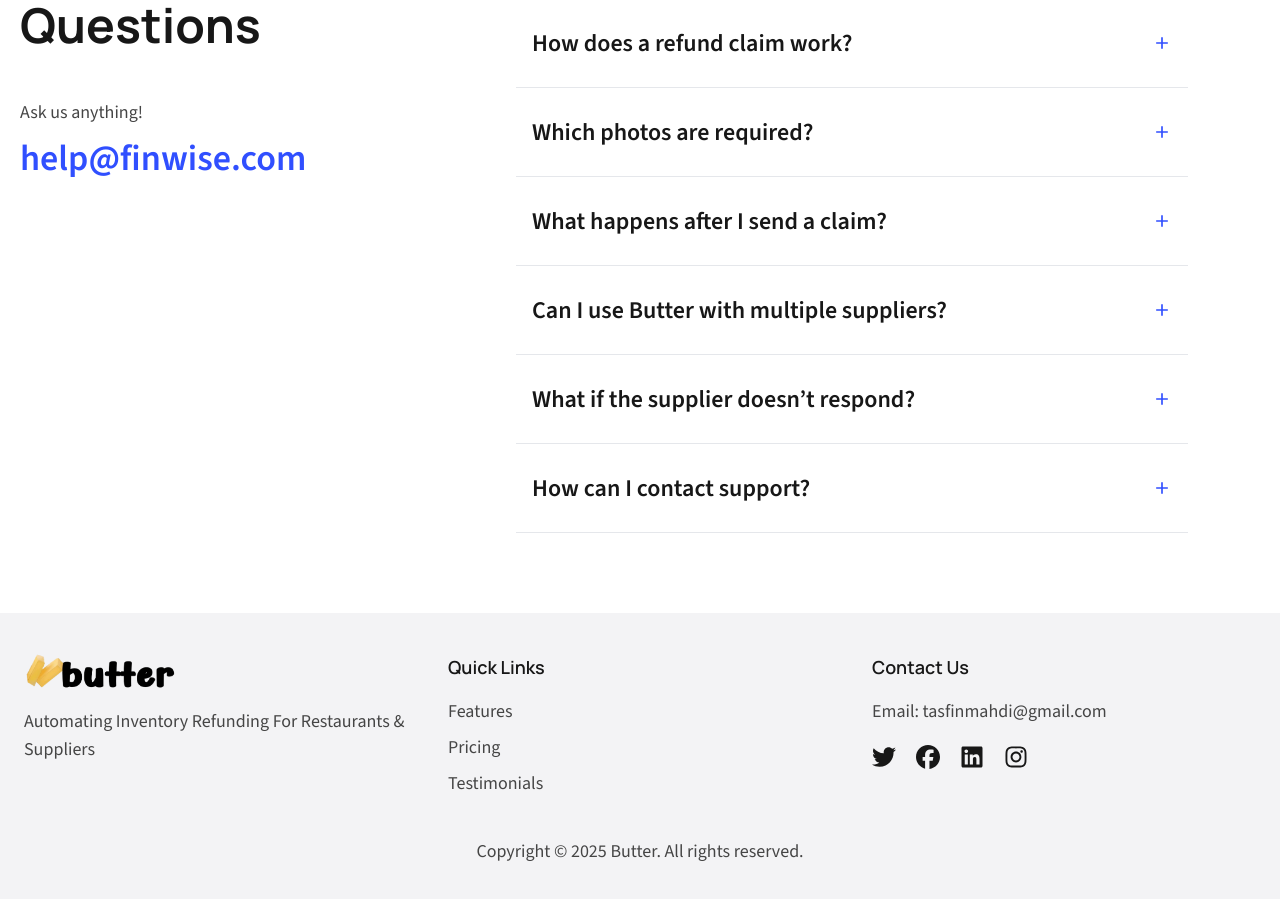
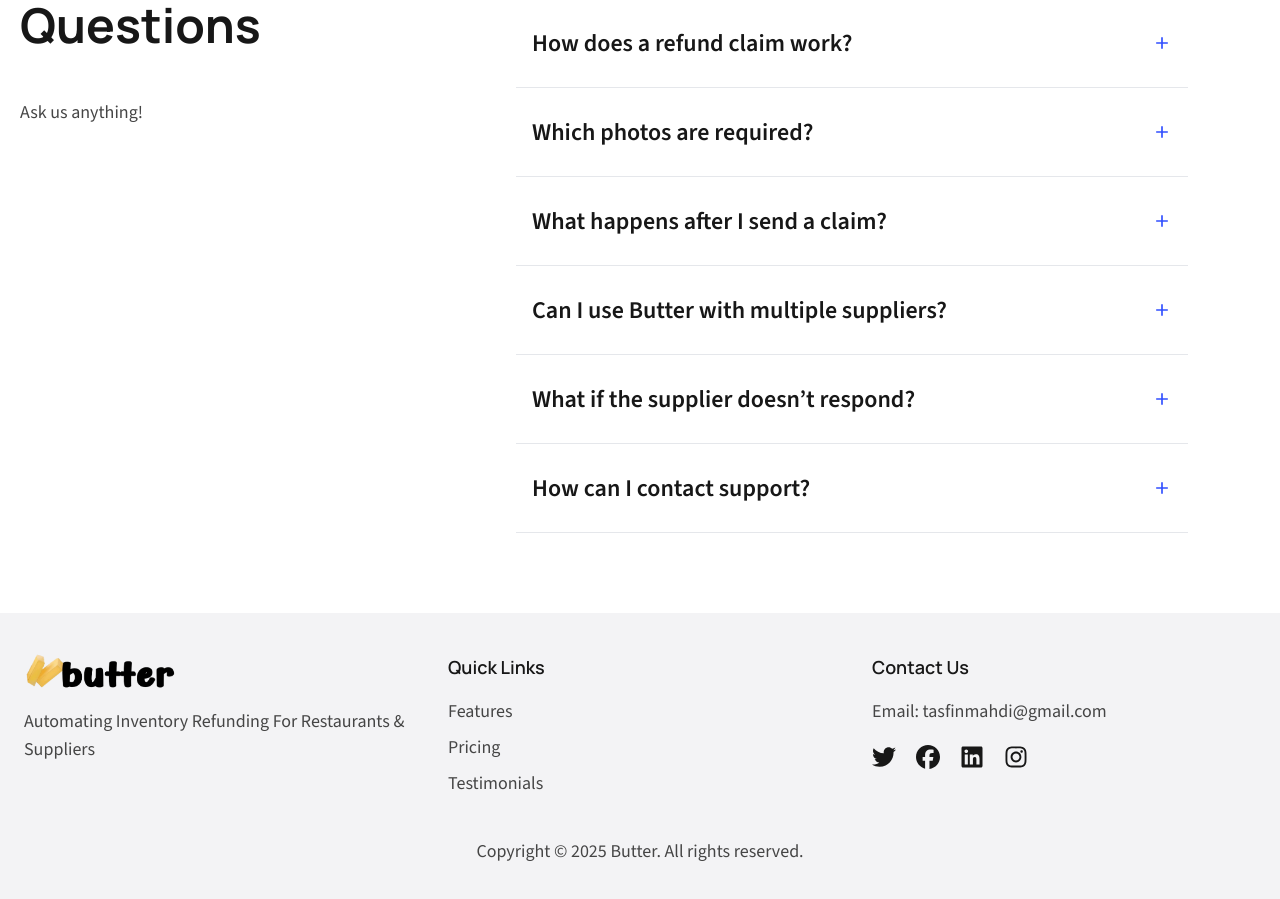
Before and after one commit to mahditasfin/butter-website-main, a Next.js app: page / in a window 1280 px wide. Shown: the part 5720-6619 px from the top of the page. Built offline with nearby package versions, Linux system fonts and the light colour scheme.

Commit message:
Update FAQ.tsx

```diff
--- a/src/components/FAQ.tsx
+++ b/src/components/FAQ.tsx
@@ -17,7 +17,7 @@
                     <p className="lg:mt-10 text-foreground-accent text-center lg:text-left">
                         Ask us anything!
                     </p>
-                    <a href="mailto:" className="mt-3 block text-xl lg:text-4xl text-secondary font-semibold hover:underline text-center lg:text-left">help@finwise.com</a>
+
                 </div>
 
                 <div className="w-full lg:max-w-2xl mx-auto border-b">
```
